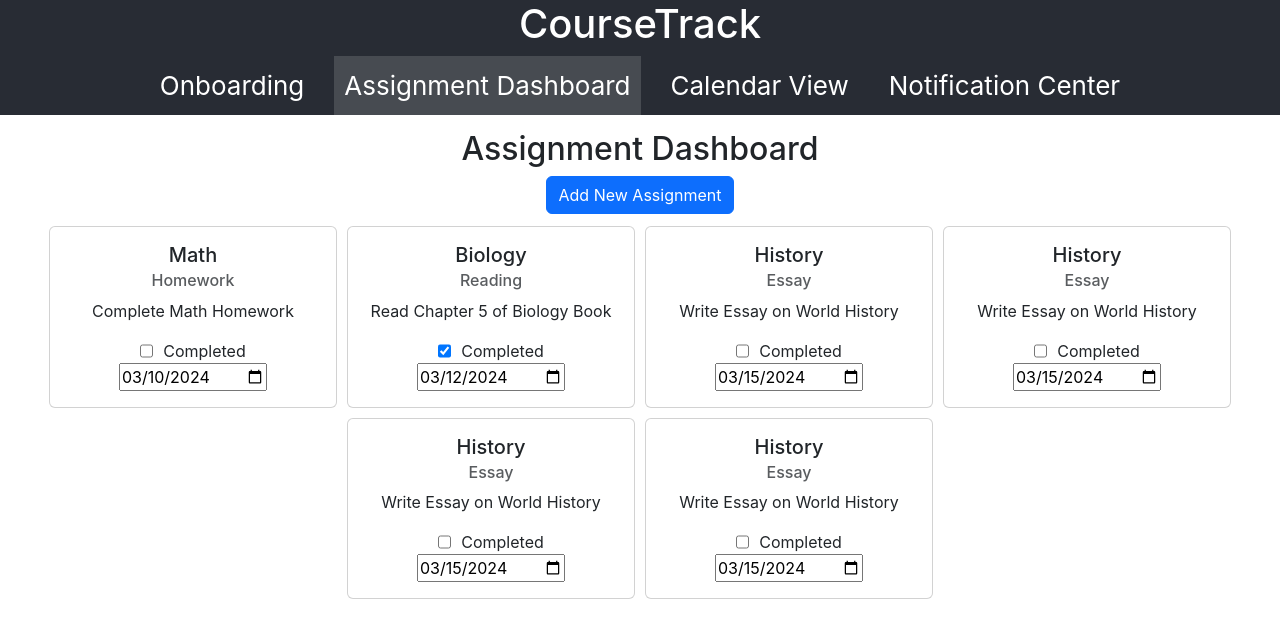
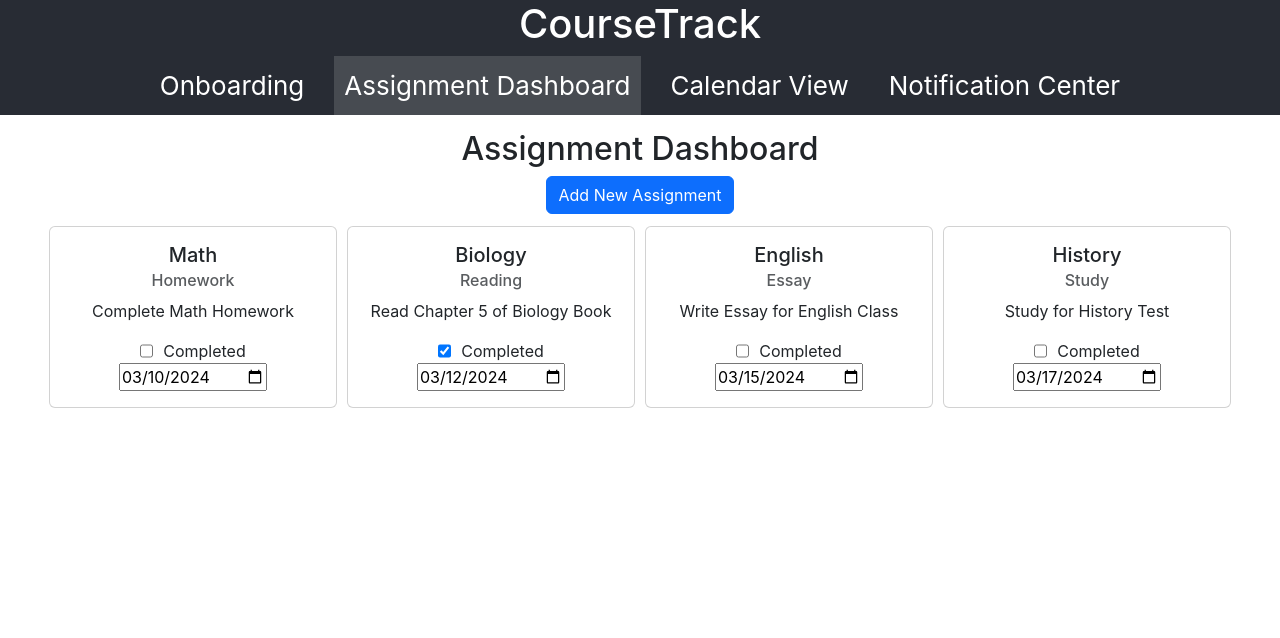
Before and after one commit to imcuky/course-track, a React (Create React App) app in the folder course-track/: page /dashboard in a window 1280 px wide. Shown: the top 638 px of the page. Built offline with nearby package versions, Linux system fonts and the light colour scheme.

Commit message:
Update Context.js
add more assignments

```diff
--- a/course-track/src/Context.js
+++ b/course-track/src/Context.js
@@ -24,37 +24,19 @@ export const AssignmentProvider = ({ children }) => {
     },
     {
       id: 3,
-      title: "Write Essay on World History",
+      title: "Write Essay for English Class",
       dueDate: "2024-03-15",
-      course: "History",
+      course: "English",
       type: "Essay",
       detail: "",
       completed: false,
     },
     {
       id: 4,
-      title: "Write Essay on World History",
-      dueDate: "2024-03-15",
+      title: "Study for History Test",
+      dueDate: "2024-03-17",
       course: "History",
-      type: "Essay",
-      detail: "",
-      completed: false,
-    },
-    {
-      id: 5,
-      title: "Write Essay on World History",
-      dueDate: "2024-03-15",
-      course: "History",
-      type: "Essay",
-      detail: "",
-      completed: false,
-    },
-    {
-      id: 6,
-      title: "Write Essay on World History",
-      dueDate: "2024-03-15",
-      course: "History",
-      type: "Essay",
+      type: "Study",
       detail: "",
       completed: false,
     },
```
